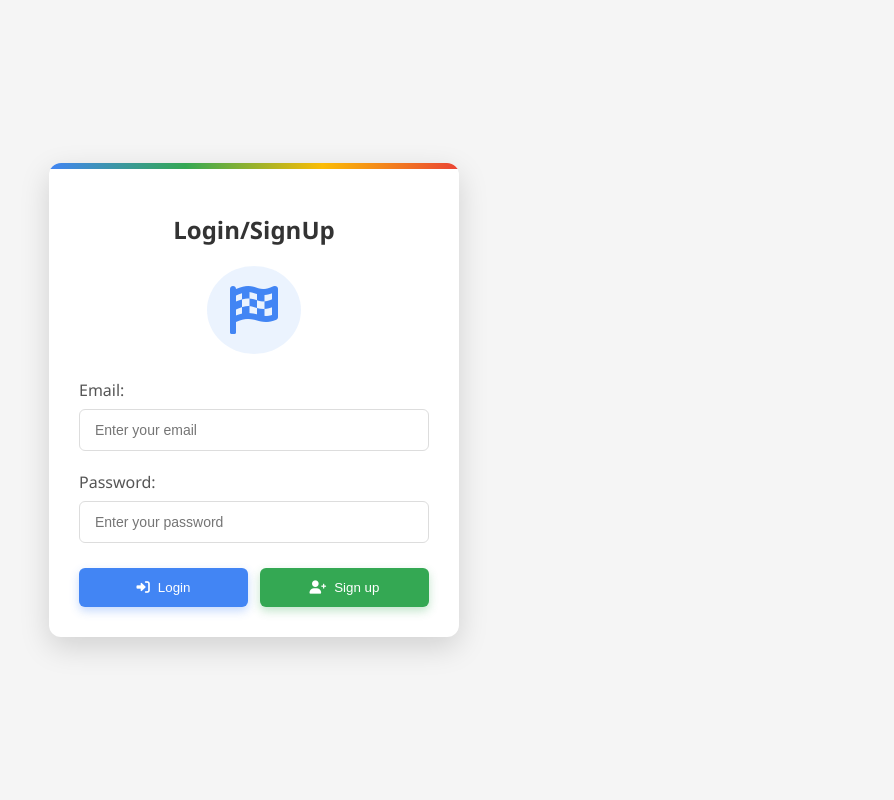
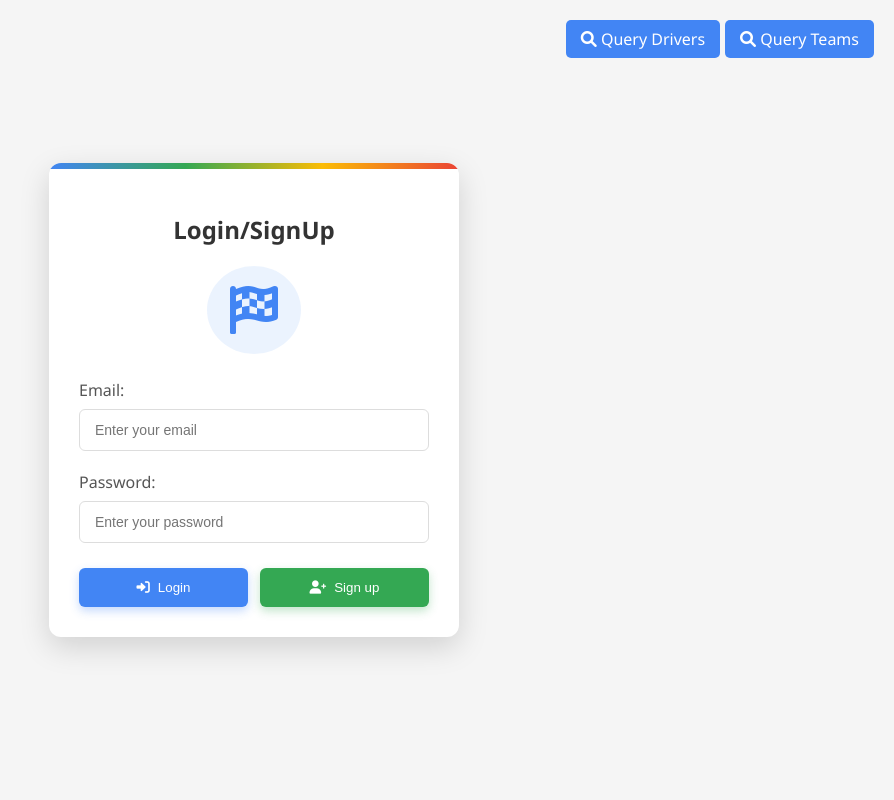
Before and after one commit to alishayaan28/Formula-1, a FastAPI app: page / in a window 1280 px wide. Shown: the whole page, without its empty margins (386-1280 px from the left). Run offline with FastAPI, Linux system fonts and the light colour scheme; some libraries are stand-ins or nearby versions.

Commit message:
26-03-25 : Bug Identified and fixed.

```diff
--- a/templates/main.html
+++ b/templates/main.html
@@ -380,6 +380,32 @@
         .action-card:nth-child(5) .action-button:hover {
             box-shadow: 0 6px 15px rgba(66, 133, 244, 0.4);
         }
+        .content-area {
+             position: relative;
+            }
+        .top-navigation {
+                position: absolute;
+                top: 20px;
+                right: 20px;
+                z-index: 10;
+            }
+        .top-navigation .nav-links {
+                display: flex;
+                gap: 5px;
+            }
+        .top-navigation .nav-link {
+                  color: white;
+                   text-decoration: none;
+                    font-weight: 500;
+                     background-color: #4285f4;
+                     padding: 8px 15px;
+                    border-radius: 5px;
+                    transition: all 0.3s ease;
+                    }
+        .top-navigation .nav-link:hover {
+             background-color: #4285f4;
+             transform: translateY(-2px);
+            }
     </style>
     <link rel="stylesheet" href="https://cdnjs.cloudflare.com/ajax/libs/font-awesome/6.0.0-beta3/css/all.min.css">
 </head>
@@ -484,6 +510,17 @@
     {% else %}
     <!--Login form-->
     <div class="content-area">
+        <div class="top-navigation">
+            <div class="nav-links">
+                <a href="/query-drivers" class="nav-link">
+                    <i class="fas fa-search"></i> Query Drivers
+                </a>
+                <a href="/query-teams" class="nav-link">
+                    <i class="fas fa-search"></i> Query Teams
+                </a>
+            </div>
+        </div>
+    <div class="content-area">
         <div id="login-box">
             <h2 class="login-title">Login/SignUp</h2>
             <div class="login-icon">
```
